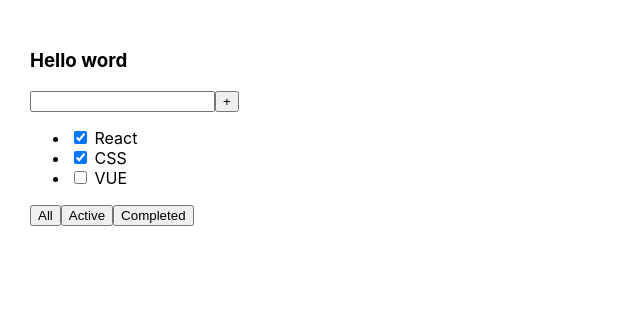
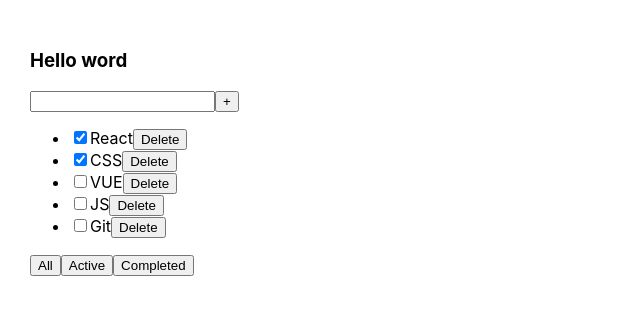
Before and after one commit to Syava7/TodoListTS, a React (Create React App) app: page / in a window 1280 px wide. Shown: the top 314 px of the page, without its empty margins (0-640 px from the left). Built offline with nearby package versions, Linux system fonts and the light colour scheme.

Commit message:
delete task

```diff
--- a/src/App.tsx
+++ b/src/App.tsx
@@ -1,4 +1,4 @@
-import React from 'react';
+import React, {useState} from 'react';
 import './App.css';
 import TodoList from "./TodoList";
 
@@ -9,16 +9,25 @@
 }
 
 function App() {
-    const taskToLearn: Array<TaskType> = [
+    let [tasks, setTasks] = useState([
         { id: 1, isDone: true, title: 'React'},
         { id: 2, isDone: true, title: 'CSS'},
-        { id: 3, isDone: false, title: 'VUE'}
-    ]
+        { id: 3, isDone: false, title: 'VUE'},
+        { id: 4, isDone: false, title: 'JS'},
+        { id: 5, isDone: false, title: 'Git'}
+    ])
+
+    function removeTask(id:number) {
+       let filteredTasks = tasks.filter((t) => t.id !== id )
+        setTasks(filteredTasks)
+    }
 
     return (
         <div className="App">
-           <TodoList title={'Hello word'}
-                     tasks={ taskToLearn }/>
+            <TodoList title={'Hello word'}
+                      tasks={ tasks }
+                      removeTask={ removeTask }
+            />
         </div>
     );
 }
--- a/src/TodoList.tsx
+++ b/src/TodoList.tsx
@@ -4,6 +4,7 @@
 type TodoListPropsType = {
     title: string
     tasks: Array<TaskType>
+    removeTask: (taskId: number) => void
 }
 
 function TodoList(props:TodoListPropsType) {
@@ -15,9 +16,13 @@
                 <button>+</button>
             </div>
             <ul>
-                <li><input type="checkbox" checked={props.tasks[0].isDone}/> <span>{props.tasks[0].title}</span></li>
-                <li><input type="checkbox" checked={props.tasks[1].isDone}/> <span>{props.tasks[1].title}</span></li>
-                <li><input type="checkbox" checked={props.tasks[2].isDone}/> <span>{props.tasks[2].title}</span></li>
+                {
+                    props.tasks.map((t) => <li key={t.id}>
+                        <input type='checkbox' checked={t.isDone}/>
+                        <span>{t.title}</span>
+                        <button onClick={ () => {props.removeTask(t.id)} }>Delete</button>
+                    </li>)
+                }
             </ul>
             <div>
                 <button>All</button>
```
